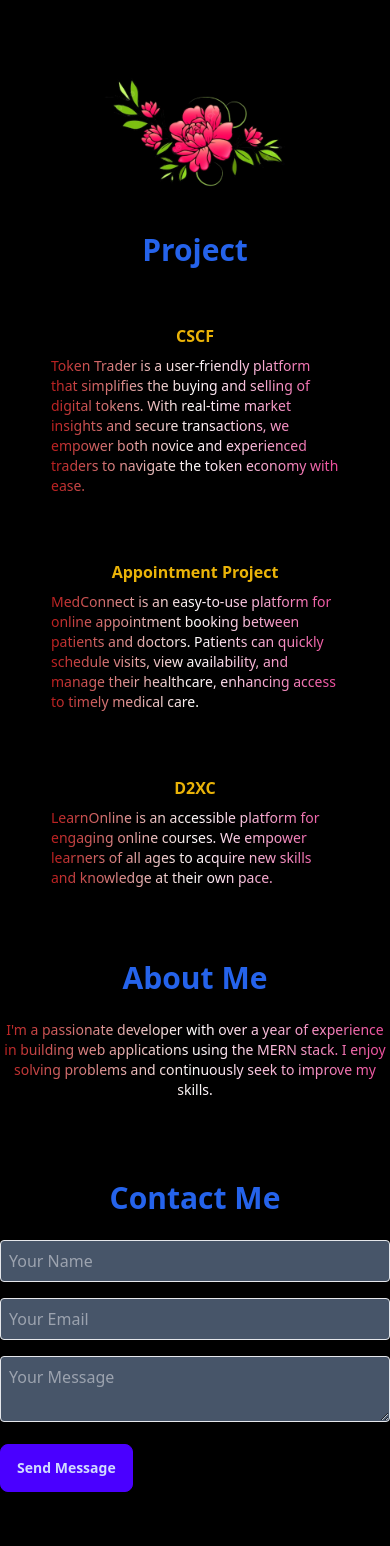
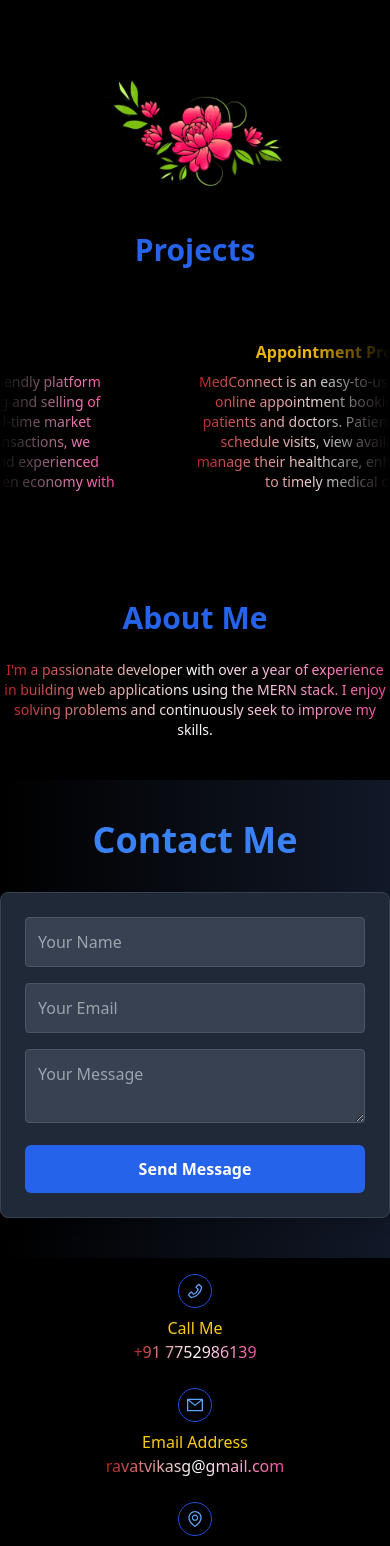
Before and after one commit to vikas-pms/my-portfolio, a Next.js app: page / in a window 390 px wide. Shown: the part 1124-2670 px from the top of the page. Built offline with nearby package versions, Linux system fonts and the light colour scheme.

Commit message:
All Page Setup

```diff
--- a/src/components/AboutPage.tsx
+++ b/src/components/AboutPage.tsx
@@ -3,7 +3,7 @@ import React from 'react'
 function AboutPage() {
   return (
    <>
-   <section className="py-10 bg-black text-white">
+   <section id='about' className="py-10 bg-black text-white">
             <h2 className="text-3xl font-bold text-center mb-6 text-blue-600">About Me</h2>
             <p className="max-w-2xl mx-auto text-center bg-gradient-to-r from-red-700 via-white to-pink-500 bg-clip-text text-transparent text-sm md:text-base ">
                 I&apos;m a passionate developer with over a year of experience in building web applications using the MERN stack. I enjoy solving problems and continuously seek to improve my skills.
--- a/src/components/ContactPage.tsx
+++ b/src/components/ContactPage.tsx
@@ -21,13 +21,37 @@ function ContactPage() {
   };
 
   return (
-    <section className="py-10 bg-black text-white ">
-      <h2 className="text-3xl font-bold text-center text-blue-600 mb-6">Contact Me</h2>
-      <form ref={form} onSubmit={sendEmail} className="max-w-md mx-auto">
-        <input type="text" name="user_name" placeholder="Your Name" className="w-full p-2 mb-4 border rounded bg-slate-600" required />
-        <input type="email" name="user_email" placeholder="Your Email" className="w-full p-2 mb-4 border rounded bg-slate-600" required />
-        <textarea name="message" placeholder="Your Message" className="w-full p-2 mb-4 border rounded bg-slate-600" required></textarea>
-        <button type="submit" className="btn btn-primary">Send Message</button>
+    <section id='contact' className="py-10 bg-gradient-to-r from-black to-gray-900 text-white">
+      <h2 className="text-4xl font-bold text-center text-blue-500 mb-8 animate-pulse">
+        Contact Me
+      </h2>
+      <form ref={form} onSubmit={sendEmail} className="max-w-md mx-auto p-6 rounded-lg shadow-lg bg-gray-800 border border-gray-700">
+        <input
+          type="text"
+          name="user_name"
+          placeholder="Your Name"
+          className="w-full p-3 mb-4 border rounded bg-gray-700 border-gray-600 focus:ring-2 focus:ring-blue-500 transition-transform transform hover:scale-105 focus:scale-105"
+          required
+        />
+        <input
+          type="email"
+          name="user_email"
+          placeholder="Your Email"
+          className="w-full p-3 mb-4 border rounded bg-gray-700 border-gray-600 focus:ring-2 focus:ring-blue-500 transition-transform transform hover:scale-105 focus:scale-105"
+          required
+        />
+        <textarea
+          name="message"
+          placeholder="Your Message"
+          className="w-full p-3 mb-4 border rounded bg-gray-700 border-gray-600 focus:ring-2 focus:ring-blue-500 transition-transform transform hover:scale-105 focus:scale-105"
+          required
+        ></textarea>
+        <button
+          type="submit"
+          className="w-full p-3 bg-blue-600 text-white font-semibold rounded-md hover:bg-blue-700 focus:bg-blue-700 transition-colors focus:ring-2 focus:ring-blue-500 transform hover:scale-105 focus:scale-105"
+        >
+          Send Message
+        </button>
       </form>
     </section>
   );
--- a/src/components/NavbarPage.tsx
+++ b/src/components/NavbarPage.tsx
@@ -1,3 +1,4 @@
+import Link from 'next/link';
 import React from 'react';
 
 function NavbarPage() {
@@ -26,23 +27,23 @@ function NavbarPage() {
                             tabIndex={0}
                             className="menu menu-sm dropdown-content bg-gray-400  rounded-box z-[1] mt-3 w-52 p-2 shadow text-black"
                         >
-                            <li><a>Home</a></li>
-                            <li><a>About</a></li>
-                            <li><a>Skill</a></li>
-                            <li><a>Experience</a></li>
-                            <li><a>Contact</a></li>
+                            <li> <Link href={"/"}>Home</Link></li>
+                            <li><Link href="#about">About</Link></li>
+                            <li><Link href="#skill">Skill</Link></li>
+                            <li><Link href="#experience">Project</Link></li>
+                            <li><Link href="#contact">Contact</Link></li>
                         </ul>
                     </div>
-                    <a className="btn btn-ghost text-xl bg-gradient-to-r from-yellow-400 via-red-500 to-pink-500 bg-clip-text text-transparent font-sans">Vikas&apos;s Portfolio</a>
+                    <Link href={"/"} className="btn btn-ghost text-xl bg-gradient-to-r from-yellow-400 via-red-500 to-pink-500 bg-clip-text text-transparent font-sans">Vikas&apos;s Portfolio</Link>
 
                 </div>
                 <div className="navbar-center hidden lg:flex ">
                     <ul className="bg-gray-400  flex gap-10">
-                        <li><a>Home</a></li>
-                        <li><a>About</a></li>
-                        <li><a>Skill</a></li>
-                        <li><a>Experience</a></li>
-                        <li><a>Contact</a></li>
+                    <li> <Link href={"/"}>Home</Link></li>
+                            <li><Link href="#about">About</Link></li>
+                            <li><Link href="#skill">Skill</Link></li>
+                            <li><Link href="#experience">Project</Link></li>
+                            <li><Link href="#contact">Contact</Link></li>
                     </ul>
                 </div>
 
--- a/src/components/PortfolioPage.tsx
+++ b/src/components/PortfolioPage.tsx
@@ -1,17 +1,54 @@
+"use client"
 import React from 'react'
+import { useEffect } from "react";
 
 function PortfolioPage() {
+
+
+
+    useEffect(() => {
+
+        if (!window.matchMedia("(prefers-reduced-motion: reduce)").matches) {
+            addAnimation();
+        }
+
+        function addAnimation() {
+            const scrollers: NodeListOf<Element> = document.querySelectorAll(".scroller");
+
+            scrollers.forEach((scroller: Element) => {
+                (scroller as HTMLElement).setAttribute("data-animated", "true");
+
+                const scrollerInner: HTMLElement | null = scroller.querySelector(".scroller__inner") as HTMLElement;
+                if (scrollerInner) {
+                    const scrollerContent: HTMLElement[] = Array.from(scrollerInner.children) as HTMLElement[];
+
+                    scrollerContent.forEach((item) => {
+                        const duplicatedItem: HTMLElement = item.cloneNode(true) as HTMLElement;
+                        duplicatedItem.setAttribute("aria-hidden", "true");
+                        scrollerInner.appendChild(duplicatedItem);
+                    });
+                } else {
+                    console.error("scrollerInner not found for:", scroller);
+                }
+            });
+        }
+
+    }, []);
+
     return (
         <>
-     <section className=" bg-black  text-yellow-500">
-        <img className='mx-auto' src="/flower-removebg-preview.png" alt="" style={{height:"200px ", width:"200px"}} />
-            <h2 className="text-3xl font-bold text-center mb-6 text-blue-600 ">Project</h2>
+
+            <section id='experience' className=" bg-black  text-yellow-500">
+                <img className='mx-auto' src="/flower-removebg-preview.png" alt="" style={{ height: "200px ", width: "200px" }} />
+                <h2 className="text-3xl font-bold text-center mb-6 text-blue-600 ">Projects</h2>
                 <div className="flex flex-wrap justify-center">
+                    <div className="scroller" data-speed="slow">
+                        <ul className="tag-list scroller__inner flex gap-4 p-4 ">
                             <div className="max-w-xs m-4 bg-black shadow-md rounded-lg">
                                 {/* <img src="/project1.jpg" alt="Project 1" className="rounded-t-lg" /> */}
                                 <div className="p-4">
                                     <h3 className="font-bold text-center mb-2">CSCF</h3>
-                        <p className='bg-gradient-to-r from-red-700 via-white to-pink-500 bg-clip-text text-transparent text-sm md:text-base'>Token Trader is a user-friendly platform that simplifies the buying and selling of digital tokens. With real-time market insights and secure transactions, we empower both novice and experienced traders to navigate the token economy with ease.
+                                    <p className=' text-center bg-gradient-to-r from-red-700 via-white to-pink-500 bg-clip-text text-transparent text-sm md:text-base'>Token Trader is a user-friendly platform that simplifies the buying and selling of digital tokens. With real-time market insights and secure transactions, we empower both novice and experienced traders to navigate the token economy with ease.
 
                                     </p>
                                 </div>
@@ -20,19 +57,23 @@ function PortfolioPage() {
                                 {/* <img src="/project1.jpg" alt="Project 2" className="rounded-t-lg" /> */}
                                 <div className="p-4">
                                     <h3 className="font-bold text-center mb-2">Appointment Project</h3>
-                        <p className=' bg-gradient-to-r from-red-700 via-white to-pink-500 bg-clip-text text-transparent text-sm md:text-base'>MedConnect is an easy-to-use platform for online appointment booking between patients and doctors. Patients can quickly schedule visits, view availability, and manage their healthcare, enhancing access to timely medical care.</p>
+                                    <p className='text-center bg-gradient-to-r from-red-700 via-white to-pink-500 bg-clip-text text-transparent text-sm md:text-base'>MedConnect is an easy-to-use platform for online appointment booking between patients and doctors. Patients can quickly schedule visits, view availability, and manage their healthcare, enhancing access to timely medical care.</p>
                                 </div>
                             </div>
                             <div className="max-w-xs m-4 bg-black shadow-md rounded-lg">
                                 {/* <img src="/project1.jpg" alt="Project 3" className="rounded-t-lg" /> */}
                                 <div className="p-4">
                                     <h3 className="font-bold text-center mb-2 ">D2XC</h3>
-                        <p className=' bg-gradient-to-r from-red-700 via-white to-pink-500 bg-clip-text text-transparent text-sm md:text-base'>LearnOnline is an accessible platform for engaging online courses. We empower learners of all ages to acquire new skills and knowledge at their own pace.</p>
+                                    <p className='text-center bg-gradient-to-r from-red-700 via-white to-pink-500 bg-clip-text text-transparent text-sm md:text-base'>LearnOnline is an accessible platform for engaging online courses. We empower learners of all ages to acquire new skills and knowledge at their own pace.</p>
                                 </div>
+                            </div>
+                        </ul>
                     </div>
                 </div>
             </section>
+
         </>
+
     )
 }
 
--- a/src/components/Slidepage.tsx
+++ b/src/components/Slidepage.tsx
@@ -33,10 +33,10 @@ const InfiniteScroll = () => {
     }, []);
 
     return (
-        <div className="bg-black  flex flex-col items-center justify-center p-4 overflow-hidden">
+        <div id="skill" className="bg-black  flex flex-col items-center justify-center p-4 overflow-hidden">
             <h1 className="text-blue-600 text-3xl md:text-4xl lg:text-5xl mb-4">My Skills</h1>
 
-            <div className="scroller" data-speed="fast">
+            <div className="scroller" data-speed="slow">
                 <ul className="tag-list scroller__inner flex gap-4 p-4">
                     <li className="bg-blue-600 text-white rounded-md p-2 text-sm sm:text-base md:text-lg lg:text-xl">
                         HTML
```
Lines whose indentation alone changed are shown as unchanged.
